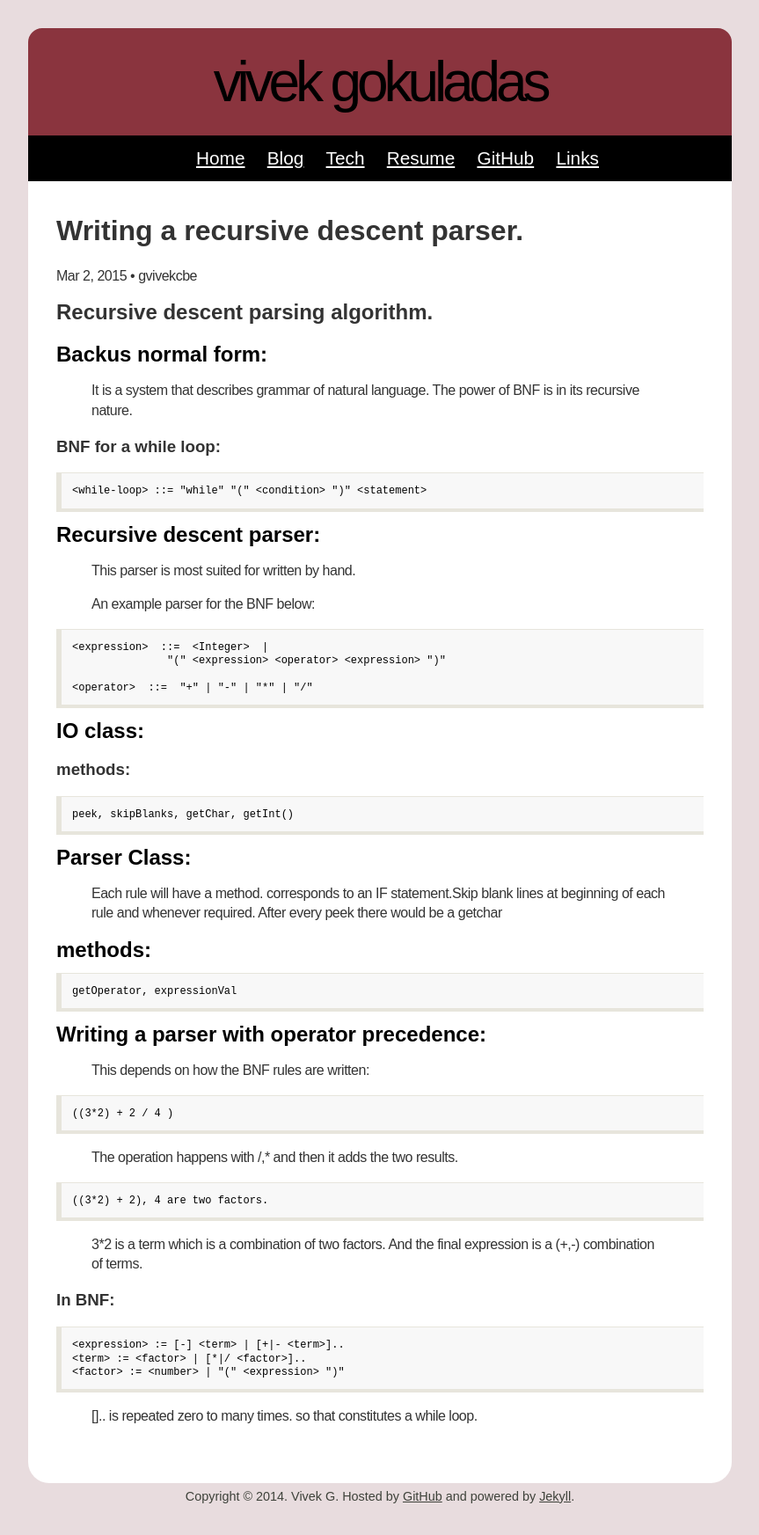
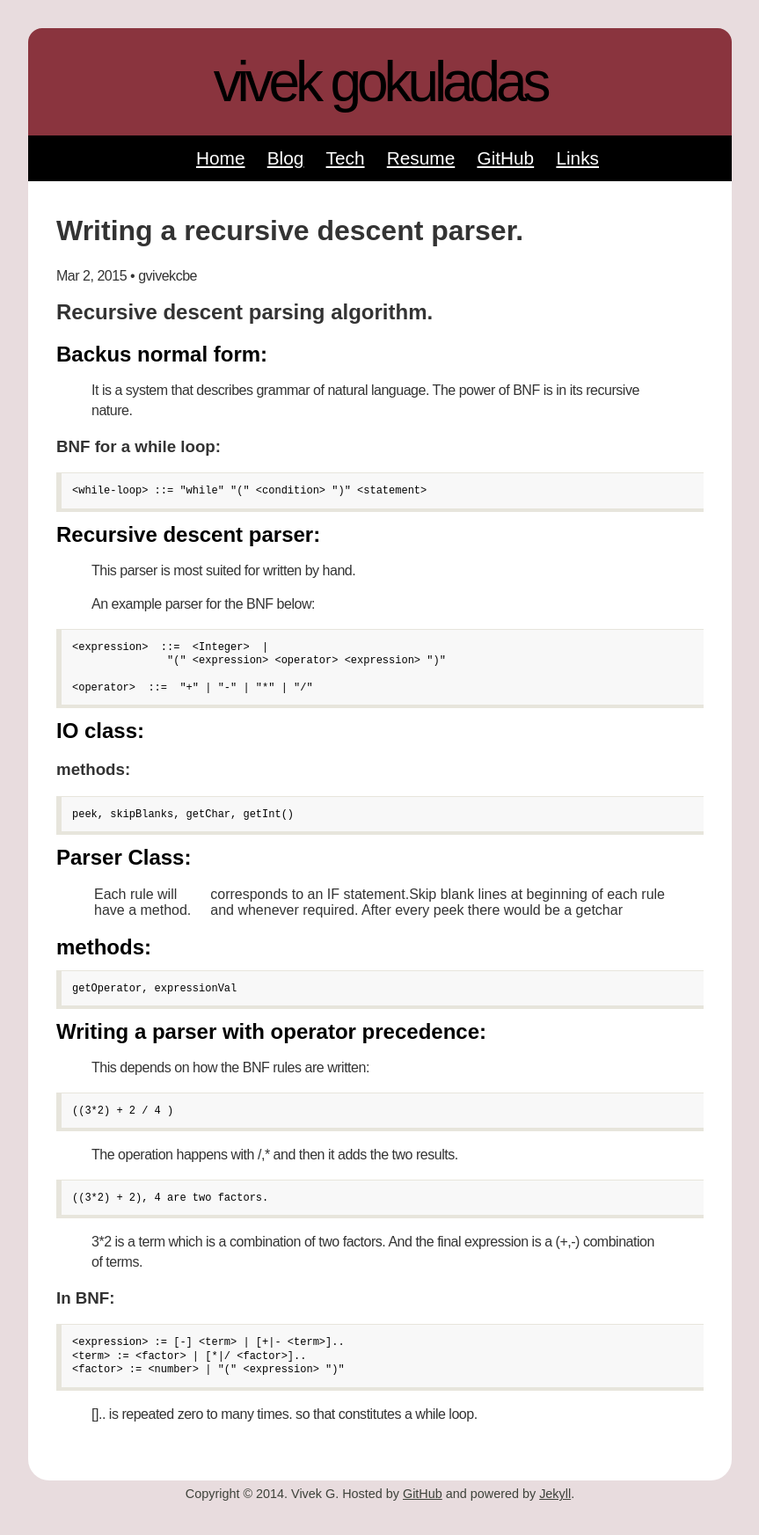
Before and after one commit to excray/excray.github.io, a Jekyll site: the page built from tech/_posts/2015-03-02-Writing a recursive descent parser.markdown, in a window 1280 px wide. Shown: the whole page at 88% size, without its empty margins (208-1071 px from the left). Built offline with Jekyll 4.4.1, drawn with Linux system fonts in a browser that asks for light colours.

```diff
--- a/tech/_posts/2015-03-02-Writing a recursive descent parser.markdown
+++ b/tech/_posts/2015-03-02-Writing a recursive descent parser.markdown
@@ -38,7 +38,7 @@ The power of BNF is in its recursive nature.
 
 ## Parser Class:
 
-> Each rule will have a method. corresponds to an IF statement.Skip blank lines at beginning of each rule and whenever required. After every peek there would be a getchar
+> Each rule will have a method. | corresponds to an IF statement.Skip blank lines at beginning of each rule and whenever required. After every peek there would be a getchar
 
 ## methods:
 
```
